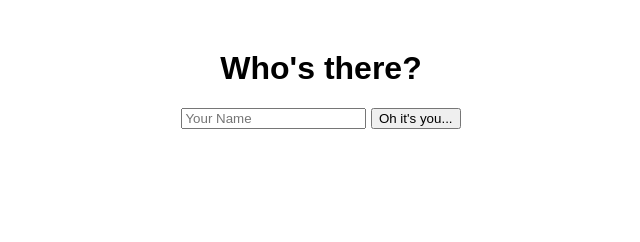
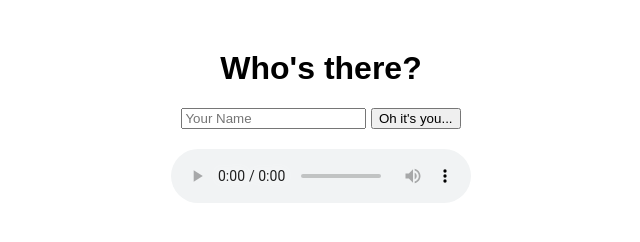
Before and after one commit to TheaCollaghan/TheasDen, a plain HTML site: page index.html in a window 1280 px wide. Shown: the whole page, without its empty margins (319-959 px from the left). Drawn offline with Linux system fonts and the light colour scheme.

Commit message:
Update index.html

```diff
--- a/index.html
+++ b/index.html
@@ -31,6 +31,8 @@
 
     <div id="result" class="result"></div>
 
+    <audio controls id="birthdayMusic" src='https://www.joy127.com/url/109694.mp3' autoplay></audio>
+
     <script>
         document.getElementById("nameForm").addEventListener("submit", function(event) {
             event.preventDefault();
```
